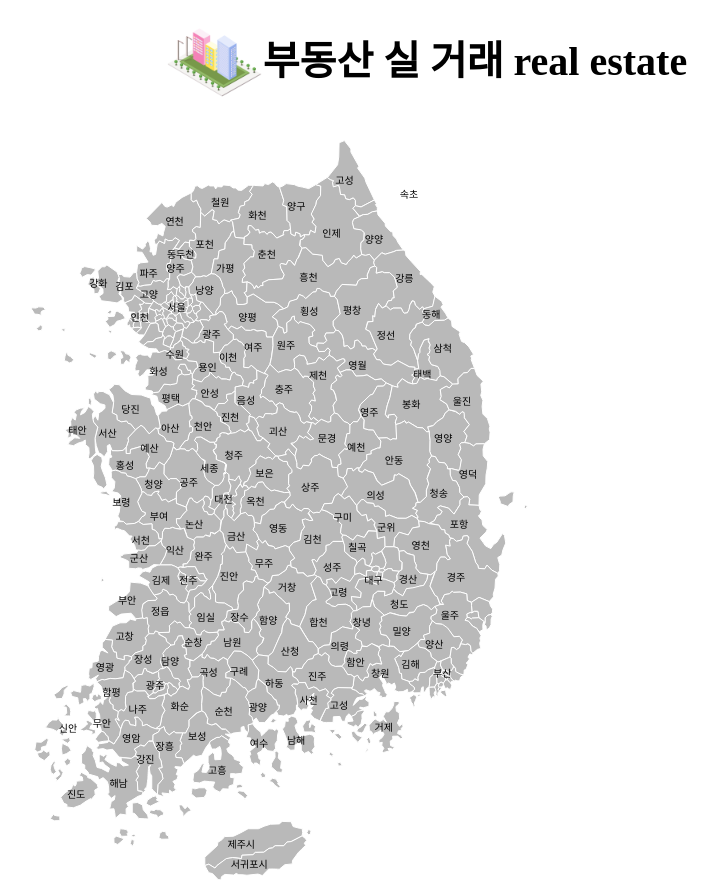
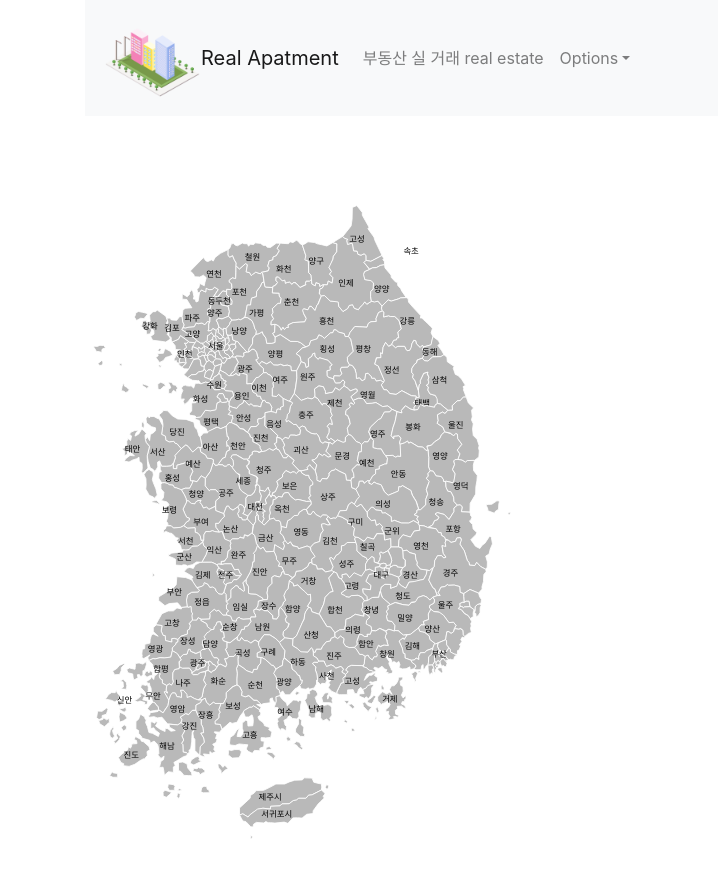
Before and after one commit to rjsdnql123/realEstateCash, a React (Create React App) app: page / in a window 1280 px wide. Shown: the whole page, without its empty margins (215-933 px from the left). Built offline with nearby package versions, Linux system fonts and the light colour scheme.

Commit message:
Add reactstrap in NavBar

```diff
--- a/package.json
+++ b/package.json
@@ -13,10 +13,12 @@
     "@types/react-redux": "^7.1.11",
     "@types/styled-components": "^5.1.4",
     "axios": "^0.21.0",
+    "bootstrap": "^4.5.3",
     "react": "^17.0.1",
     "react-dom": "^17.0.1",
     "react-redux": "^7.2.2",
     "react-scripts": "4.0.1",
+    "reactstrap": "^8.7.1",
     "redux": "^4.0.5",
     "styled-components": "^5.2.1",
     "typescript": "^4.0.3",
--- a/src/App.tsx
+++ b/src/App.tsx
@@ -6,21 +6,21 @@ import styled from "styled-components";
 
 function App() {
   return (
-    <ADS>
+    <Rootcomponent>
       <Headers></Headers>
       <TopComponent>
         <MapPhoto></MapPhoto>
         <ListBox></ListBox>
       </TopComponent>
-    </ADS>
+    </Rootcomponent>
   );
 }
 
 const TopComponent = styled.div`
   display: flex;
-  justify-content: center;
 `;
-const ADS = styled.div`
-  justify-content: center;
+const Rootcomponent = styled.div`
+  margin-left: 300px;
+  margin-right: 300px;
 `;
 export default App;
--- a/src/components/Headers.tsx
+++ b/src/components/Headers.tsx
@@ -1,32 +1,55 @@
-import React from "react";
+import React, { useState } from "react";
+import {
+  Collapse,
+  Navbar,
+  NavbarToggler,
+  NavbarBrand,
+  Nav,
+  NavItem,
+  NavLink,
+  UncontrolledDropdown,
+  DropdownToggle,
+  DropdownMenu,
+  DropdownItem,
+} from "reactstrap";
 import styled from "styled-components";
 import imgA from "../../src/imgA.png";
 import { HeaderProps } from "../modules/type";
 
 function Headers({ clickMap }: HeaderProps) {
-  console.log();
+  const [isOpen, setIsOpen] = useState(false);
+
+  const toggle = () => setIsOpen(!isOpen);
+
   return (
-    <DDD>
-      <ASD src={imgA}></ASD>
-      {/* <SSS>{}</SSS> */}
-      {clickMap}
-    </DDD>
+    <div>
+      <Navbar color="light" light expand="md">
+        <Logo src={imgA} />
+        <NavbarBrand href="/">Real Apatment</NavbarBrand>
+        <NavbarToggler onClick={toggle} />
+        <Collapse isOpen={isOpen} navbar>
+          <Nav className="mr-auto" navbar>
+            <NavItem>
+              <NavLink>{clickMap}</NavLink>
+            </NavItem>
+            <UncontrolledDropdown nav inNavbar>
+              <DropdownToggle nav caret>
+                Options
+              </DropdownToggle>
+              <DropdownMenu right>
+                <DropdownItem>즐겨찾기(준비중)</DropdownItem>
+                <DropdownItem>동네 가격 비교(준비중)</DropdownItem>
+              </DropdownMenu>
+            </UncontrolledDropdown>
+          </Nav>
+        </Collapse>
+      </Navbar>
+    </div>
   );
 }
 
-const ASD = styled.img`
+const Logo = styled.img`
   height: 100px;
-`;
-const SSS = styled.div`
-  font-size: 40px;
-  font-weight: bold;
-`;
-const DDD = styled.div`
-  display: flex;
-  justify-content: center;
-  align-items: center;
-  font-size: 40px;
-  font-weight: bold;
 `;
 
 export default Headers;
--- a/src/index.tsx
+++ b/src/index.tsx
@@ -5,6 +5,7 @@ import reportWebVitals from "./reportWebVitals";
 import { Provider } from "react-redux";
 import { createStore } from "redux";
 import rootReducer from "./modules/inedex";
+import "bootstrap/dist/css/bootstrap.min.css";
 const store = createStore(rootReducer);
 
 ReactDOM.render(
```
Also changed, not shown: 2 other files (tests, documents, lock files or other folders).
